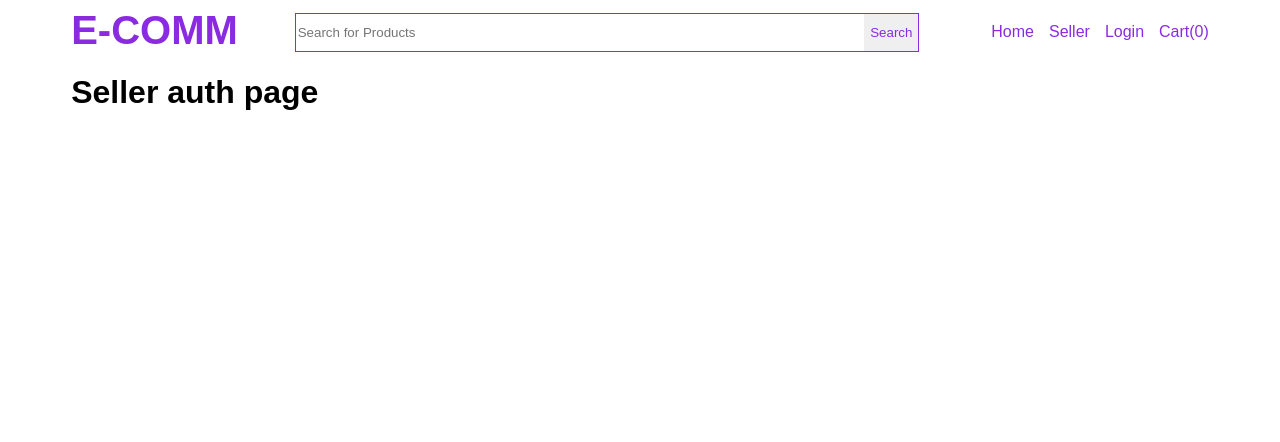
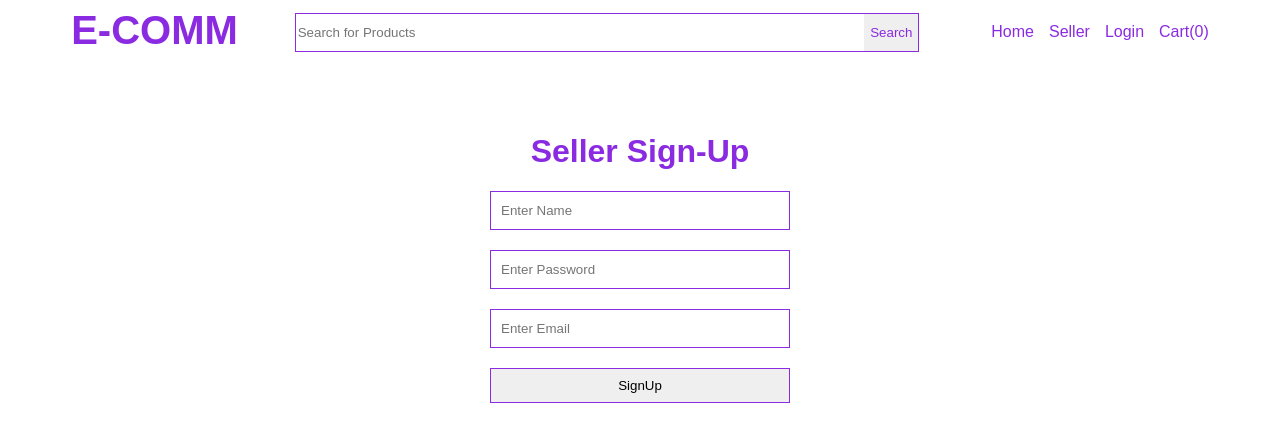
Before and after one commit to pranali7038/Angular-Project---ECOMM-Application, an Angular app: page /seller-auth in a window 1280 px wide. Shown: the top 442 px of the page. Built offline with nearby package versions, Linux system fonts and the light colour scheme.

Commit message:
seller signup form

```diff
--- a/src/app/seller-auth/seller-auth.css
+++ b/src/app/seller-auth/seller-auth.css
@@ -0,0 +1,6 @@
+.signup{
+    text-align: center;
+    margin-bottom: 50px;
+    margin-top: 80px;
+    color: blueviolet
+}
--- a/src/app/seller-auth/seller-auth.html
+++ b/src/app/seller-auth/seller-auth.html
@@ -1 +1,12 @@
-<h1>Seller auth page</h1>
+<div class="seller-auth">
+    <div class="signup">
+        <h1>Seller Sign-Up</h1>
+
+        <form #sellerSignUp="ngForm" (ngSubmit)="signUp(sellerSignUp.value)" class="common-form">
+            <input class="form-input" type="text" ngModel name="name" placeholder="Enter Name">
+            <input class="form-input" type="password" ngModel name="password" placeholder="Enter Password">
+            <input class="form-input" type="text" ngModel name="email" placeholder="Enter Email">
+            <button class="form-button">SignUp</button>
+        </form>
+    </div>
+</div>
--- a/src/app/seller-auth/seller-auth.ts
+++ b/src/app/seller-auth/seller-auth.ts
@@ -1,10 +1,17 @@
 import { Component } from '@angular/core';
+import { FormsModule } from '@angular/forms';
 
 @Component({
   selector: 'app-seller-auth',
   standalone: true,
-  imports: [],
+  imports: [FormsModule],
   templateUrl: './seller-auth.html',
   styleUrls: ['./seller-auth.css']
 })
-export class SellerAuth {}
+export class SellerAuth {
+
+  signUp(data:object):void{
+    console.log(data);
+
+  }
+}
--- a/src/styles.css
+++ b/src/styles.css
@@ -1,8 +1,30 @@
-body{
+body {
     font-family: sans-serif;
 }
-.container{
+
+.container {
     margin-left: 5%;
     margin-right: 5%;
+}
 
+.common-form {
+    text-align: center;
+    display: flex;
+    margin: auto;
+    flex-direction: column;
+    width: 300px;
 }
+
+.form-input {
+    height: 35px;
+    margin-bottom: 20px;
+    padding-left: 10px;
+    border: 1px solid blueviolet;
+    color: blueviolet
+}
+
+.form-button {
+    height: 35px;
+    border: 1px solid blueviolet;
+    cursor: pointer;
+}
```
